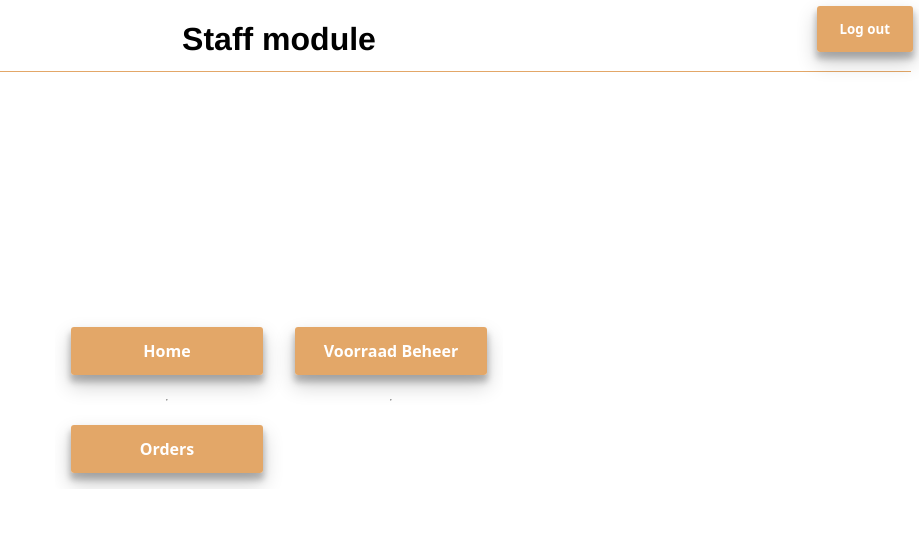
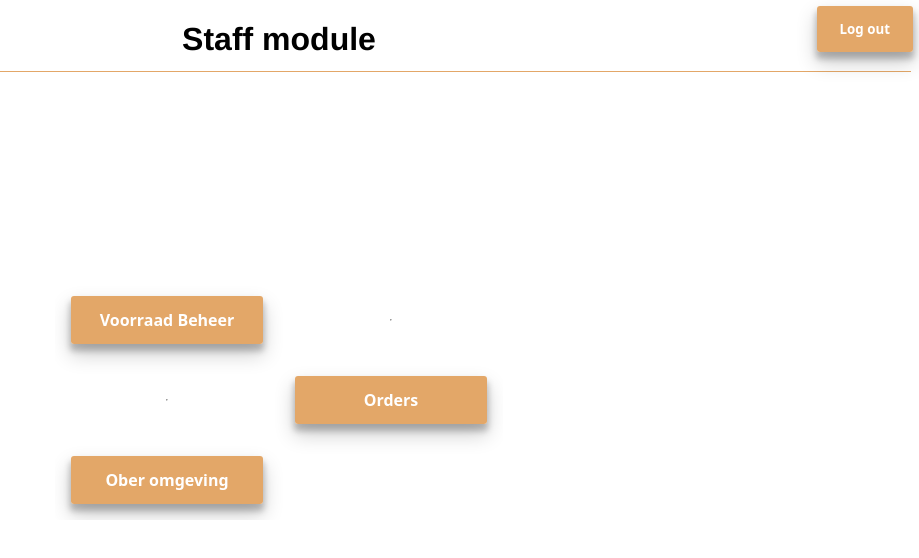
Before and after one commit to Luca1g40/Happlication, a React (Create React App) app in the folder src/frontend/frontendhapp/src/: page /staffmodule in a window 1280 px wide. Shown: the top 558 px of the page, without its empty margins (361-1280 px from the left). Built offline with nearby package versions, Linux system fonts and the light colour scheme; the HTML template or start-up script is replaced by a standard one.

Commit message:
buttons toegevoegd

```diff
--- a/src/frontend/frontendhapp/src/pages/StaffDashboard.jsx
+++ b/src/frontend/frontendhapp/src/pages/StaffDashboard.jsx
@@ -1,6 +1,7 @@
 import React from "react";
 import Logout from "../components/utils/Logout"
 import FetchTablesSetTrue from "../components/administration/FetchTablesSetTrue";
+import {Link} from "react-router-dom";
 
 
 export default function StaffDashboard() {
@@ -8,6 +9,8 @@ export default function StaffDashboard() {
         <>
             <div className="staffContainer">
                 <h1>Staff Dashboard</h1>
+                <Link className="button homeModule_bt_space" to="/staffmodule">Home</Link>
+
                 <FetchTablesSetTrue/>
                 <Logout/>
             </div>
--- a/src/frontend/frontendhapp/src/pages/StaffModuleHomePagina.jsx
+++ b/src/frontend/frontendhapp/src/pages/StaffModuleHomePagina.jsx
@@ -9,11 +9,12 @@ export default function StaffModuleHomePagina() {
         <>
             <h1>Staff module</h1>
             <div className="administration-grid">
-                <Link className="button homeModule_bt_space" to="/home">Home</Link>
                 <Link className="button homeModule_bt_space" to="/administration">Voorraad Beheer</Link>
                 <hr/>
                 <hr/>
                 <Link className={"button homeModule_bt_space"} to="/orders">Orders</Link>
+                <Link className={"button homeModule_bt_space"} to="/staffdashboard">Ober omgeving</Link>
+
             </div>
             <Logout/>
         </>
```
